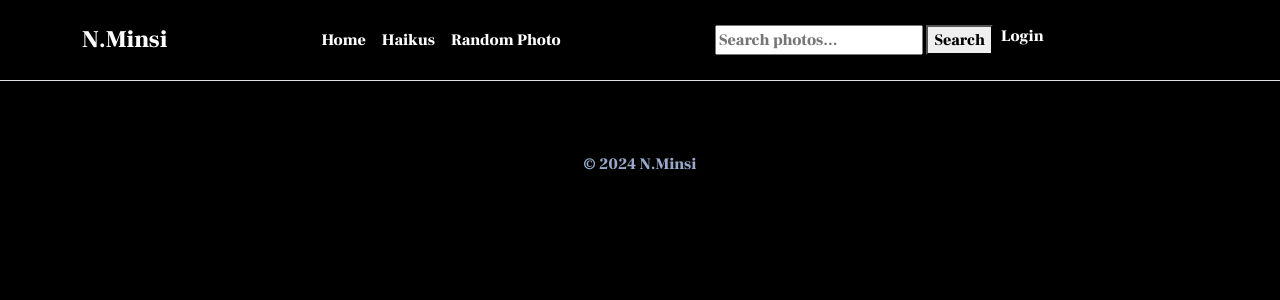
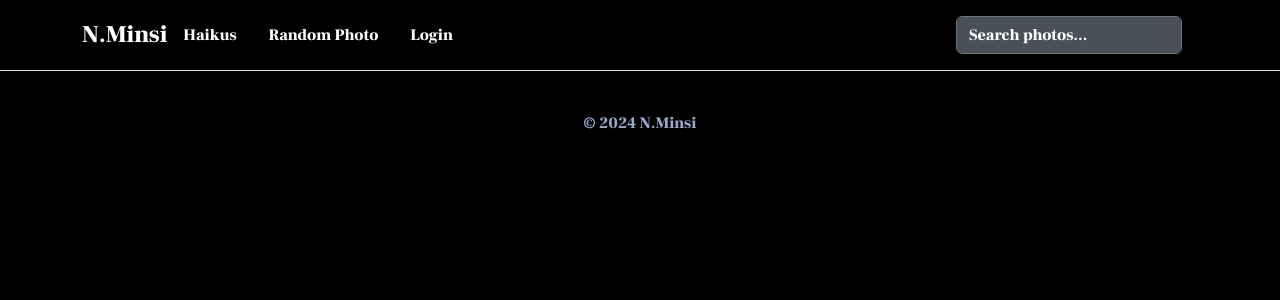
Before and after one commit to Episode353/nminsi, a Django app: template nminsi/base/templates/base.html in a window 1280 px wide. Shown: the top 300 px of the page. Run offline with Django 5.2, Linux system fonts and the light colour scheme; the template is opened without the code that fills it, so the values that code supplies are empty.

Commit message:
Update base.html

```diff
--- a/nminsi/base/templates/base.html
+++ b/nminsi/base/templates/base.html
@@ -2,6 +2,8 @@
 <!DOCTYPE html>
 <html lang="en">
 <head>
+    <!-- This website was made with love my Joseph Toscano-->
+    <!-- JoesWorld.Online -->
     <!-- Meta tags for encoding and responsive design -->
     <meta charset="UTF-8">
     <meta name="viewport" content="width=device-width, initial-scale=1.0">
@@ -41,7 +43,7 @@
             font-family: FrankRuhlLibre-Black;
             background-color: black;  /* Dark background */
             color: white;  /* Light text color for body */
-            padding-top: 7rem; /* Add padding to prevent content from hiding behind fixed header */
+            padding-top: 0rem; /* Add padding to prevent content from hiding behind fixed header */
         }
 
         .card {
@@ -81,27 +83,42 @@
             color: black;
         }
 
-        /* New styles for header text */
+        <style>
+            /* Compact header styling */
             header {
-            position: fixed; /* Make the header fixed */
-            top: 0; /* Align it to the top */
-            left: 0; /* Align it to the left */
-            right: 0; /* Align it to the right */
-            z-index: 1000; /* Ensure it is above other content */
-            background-color: black; /* Set background color to match body */
+                position: fixed;
+                top: 0;
+                left: 0;
+                right: 0;
+                z-index: 1000;
+                background-color: black;
+                padding: 0.5rem 1rem; /* Reduce padding */
+                font-size: 0.9rem; /* Decrease font size for compactness */
             }
 
             header .nav-link {
-            color: white; /* Set link color to white */
-        }
-
-        header .nav-link:hover {
-            color: #ccc; /* Optional: change color on hover */
+                color: white;
+                padding: 0.25rem 0.5rem; /* Smaller padding for nav links */
+                margin: 0 0.5rem; /* Minimal margin for spacing */
             }
 
             header .fs-4 {
-            color: white; /* Set header title color to white */
+                font-size: 1.2rem; /* Slightly reduce header title size */
+                color: white;
             }
+
+            .search-form input[type="text"] {
+                height: 1.5rem; /* Adjust search input height */
+                font-size: 0.8rem;
+            }
+
+            .dropdown button {
+                font-size: 0.8rem;
+                padding: 0.3rem 0.6rem; /* Smaller padding for dropdown button */
+            }
+
+        </style>
+
     </style>
 
 
@@ -187,68 +204,55 @@
     <!-- Main Container -->
     <div class="main-container">
         <center>
-            <!-- Header section -->
+
+            <!-- Header Stuff -->
             <header class="p-3 mb-3 border-bottom">
                 <div class="container">
                     <div class="d-flex flex-wrap align-items-center justify-content-center justify-content-lg-start">
-                        <a href="/" class="d-flex align-items-center mb-3 mb-md-0 me-md-auto link-body-emphasis text-decoration-none">
+
+                        <!-- Logo/Brand -->
+                        <a href="/" class="d-flex align-items-center mb-2 mb-lg-0 link-body-emphasis text-decoration-none">
                             <span class="fs-4">N.Minsi</span>
                         </a>
 
+                        <!-- Main Navigation Links -->
                         <ul class="nav col-12 col-lg-auto me-lg-auto mb-2 justify-content-center mb-md-0">
-                            <li><a href="{% url 'main' %}" class="nav-link px-2">Home</a></li>
                             <li><a href="{% url 'haikus' %}" class="nav-link px-2">Haikus</a></li>
                             <li><a href="{% url 'random_photo' %}" class="nav-link px-2">Random Photo</a></li>
-
-                           <!--
-                                <a href="{% url 'random_photo' %}" class="btn btn-custom">Random Photo</a>
-                            -->
                             {% if user.is_authenticated %}
                                 <li><a href="{% url 'haiku_create' %}" class="nav-link px-2">Create a Haiku</a></li>
+                            {% else %}
+                                <li><a href="{% url 'login' %}" class="nav-link px-2">Login</a></li>
                             {% endif %}
                         </ul>
 
-
-
-                        <!-- Search form -->
-                        <form action="{% url 'photo_search' %}" method="get" class="search-form">
-                            <input type="text" name="q" placeholder="Search photos...">
-                            <button type="submit">Search</button>
+                        <!-- Search Form -->
+                        <form action="{% url 'photo_search' %}" method="get" class="col-12 col-lg-auto mb-3 mb-lg-0 me-lg-3">
+                            <input type="text" name="q" class="form-control" placeholder="Search photos..." aria-label="Search">
                         </form>
 
-                        {% if not user.is_authenticated %}
-                        <ul class="nav col-12 col-lg-auto me-lg-auto mb-2">
-                            <li class="nav-item">
-                                <a href="{% url 'login' %}" class="nav-link px-2">Login</a>
-                            </li>
+                        <!-- User Options or Sign-in Buttons -->
+                        <div class="text-end">
+                            {% if user.is_authenticated %}
+                                <!-- Dropdown Menu for Authenticated User -->
+                                <div class="dropdown">
+                                    <button class="btn btn-outline-secondary dropdown-toggle" type="button" id="dropdownMenuButton" data-bs-toggle="dropdown" aria-expanded="false">
+                                        Options ⇵
+                                    </button>
+                                    <ul class="dropdown-menu" aria-labelledby="dropdownMenuButton">
+                                        <li><a class="dropdown-item" href="{% url 'change_password' %}">Change Password</a></li>
+                                        <li><hr class="dropdown-divider"></li>
+                                        <li><a class="dropdown-item" href="{% url 'logout' %}">Log out</a></li>
                                     </ul>
+                                </div>
                             {% endif %}
+                        </div>
+                    </div>
+                </div>
+            </header>
 
 
 
-                        {% if user.is_authenticated %}
-                        <div class="dropdown">
-                            <button  type="button" id="dropdownMenuButton" data-bs-toggle="dropdown" aria-expanded="false">Options ⇵</button>
-                            <ul class="dropdown-menu" aria-labelledby="dropdownMenuButton">
-                                <li>
-                                    <a class="dropdown-item" href="{% url 'change_password' %}">Change Password</a>
-                                </li>
-                                <li>
-                                    <hr class="dropdown-divider">
-                                </li>
-                                <li>
-                                    <a class="dropdown-item" href="{% url 'logout' %}">Log out</a>
-                                </li>
-                            </ul>
-                        </div>
-                    {% endif %}
-
-
-
-
-                    </div>
-                </div>
-            </header>
 
             {% if messages %}
             <div class="message-box">
```
Lines whose indentation alone changed are shown as unchanged.
